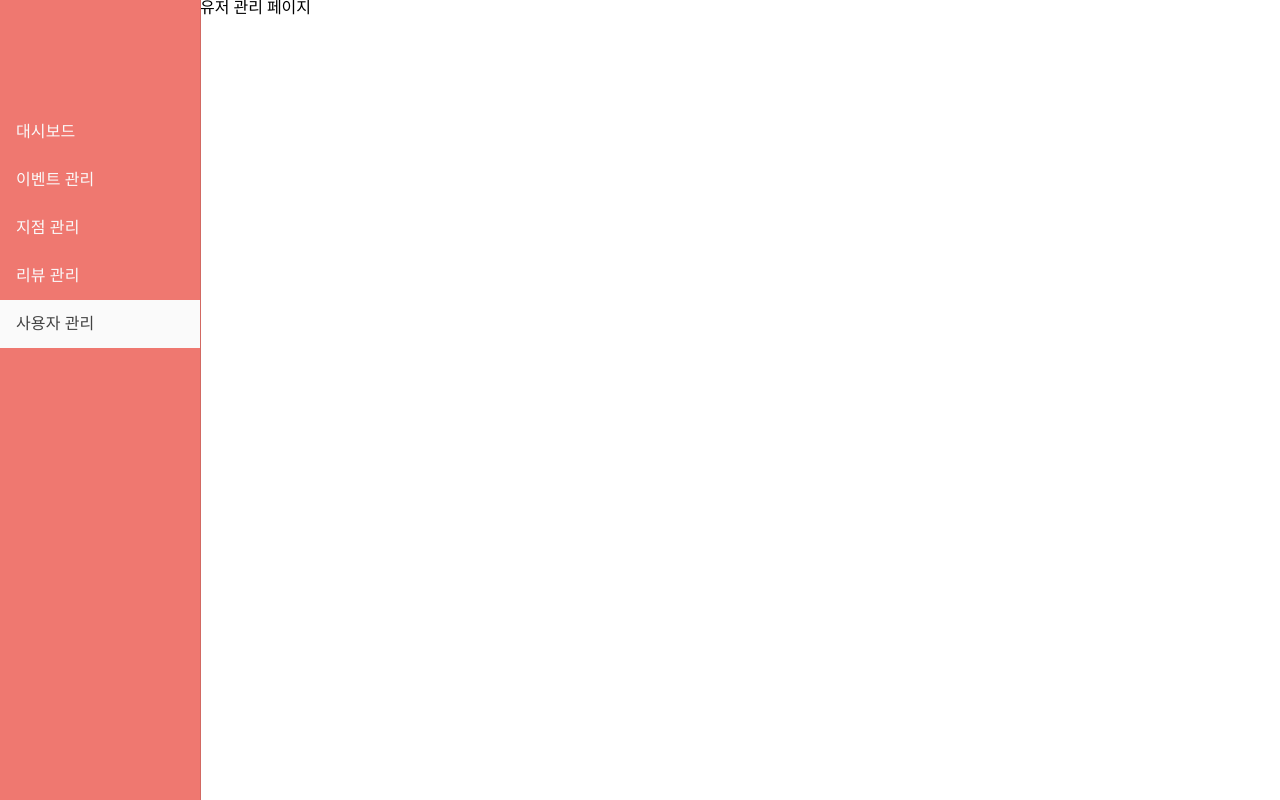
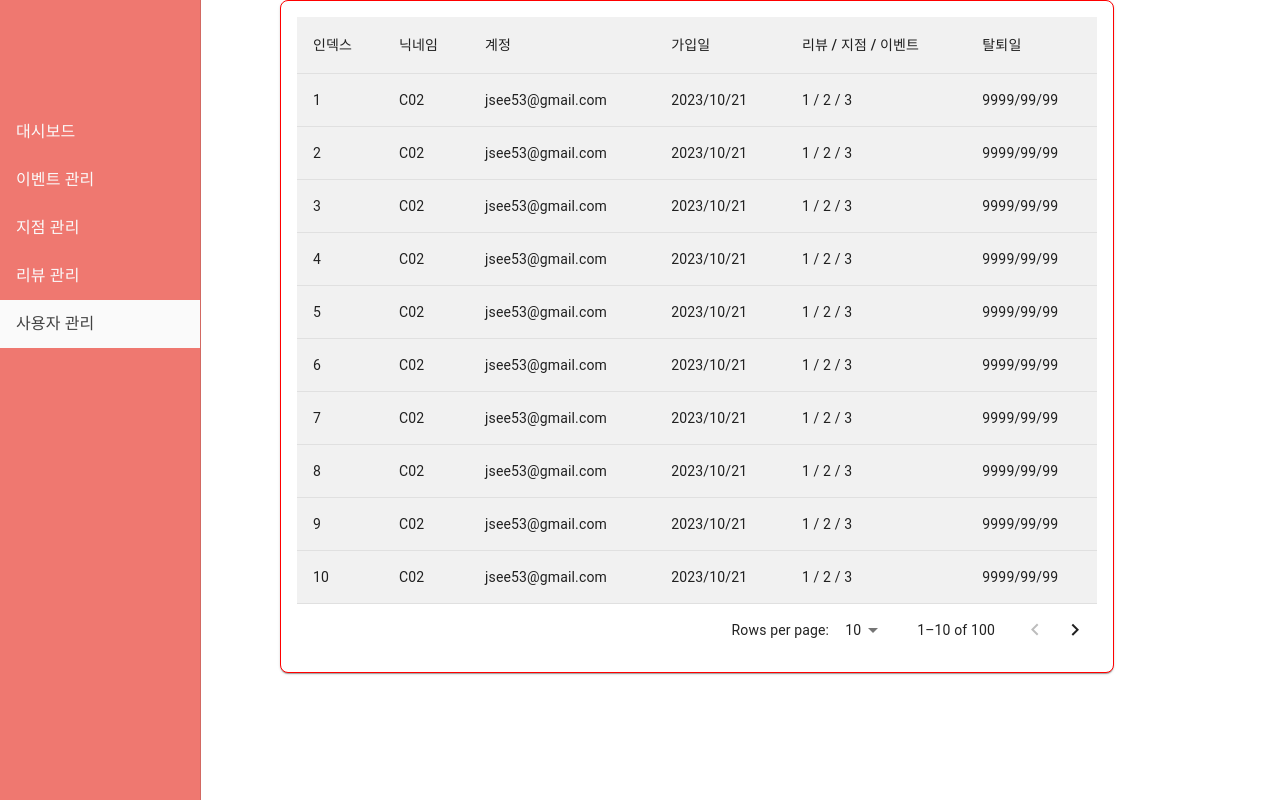
Before and after one commit to develop-pix/dump-in-admin-FE, a React (Vite) app: page /user in a window 1280 px wide. Built offline with nearby package versions, Linux system fonts and the light colour scheme; the HTML template or start-up script is replaced by a standard one.

Commit message:
머지 전 로컬 변경사항

```diff
--- a/src/components/manage-user/UserManageForm.tsx
+++ b/src/components/manage-user/UserManageForm.tsx
@@ -1,12 +1,24 @@
 import SideBar from "../reuse/sidebar/SideBar";
+import UserManageTable from "./UserManageTable";
 import Box from "@mui/material/Box";
 
 // 유저 관리 페이지
 export default function UserManageForm() {
+  // 임의의 100개의 사용자 데이터 배열 생성
+  const userData = Array.from({ length: 100 }, () => ({
+    nickname: "C02",
+    email: "jsee53@gmail.com",
+    join_date: "2023/10/21",
+    review: "1",
+    branch: "2",
+    event: "3",
+    withdrawal_date: "9999/99/99",
+  }));
+
   return (
     <Box sx={{ display: "flex" }}>
       <SideBar />
-      유저 관리 페이지
+      <UserManageTable data={userData} />
     </Box>
   );
 }
--- /dev/null
+++ b/src/components/manage-user/UserManageTable.tsx
@@ -0,0 +1,92 @@
+import Box from "@mui/material/Box";
+import Paper from "@mui/material/Paper";
+import Table from "@mui/material/Table";
+import TableHead from "@mui/material/TableHead";
+import TableBody from "@mui/material/TableBody";
+import TableRow from "@mui/material/TableRow";
+import TableCell from "@mui/material/TableCell";
+import TablePagination from "@mui/material/TablePagination"; // 페이지네이션 추가
+import { useState } from "react";
+
+import { UserManageTableType } from "../../interface/UserManage.interface";
+
+export default function UserManageTable({
+  data,
+}: {
+  data: UserManageTableType[];
+}) {
+  // 페이지네이션 상태
+  const [page, setPage] = useState(0);
+  const [rowsPerPage, setRowsPerPage] = useState(10); // 한 페이지에 보여줄 데이터 수
+
+  // 페이지 변경 시 호출
+  const handleChangePage = (event: unknown, newPage: number) => {
+    setPage(newPage);
+  };
+
+  // 한 페이지에 보여줄 데이터 수 변경 시 호출
+  const handleChangeRowsPerPage = (
+    event: React.ChangeEvent<HTMLInputElement>
+  ) => {
+    setRowsPerPage(parseInt(event.target.value, 10));
+    setPage(0); // 페이지네이션을 다시 0 페이지로 리셋
+  };
+
+  return (
+    <Box sx={{ marginTop: 0, marginLeft: 10 }}>
+      <Paper
+        sx={{
+          borderRadius: 2,
+          border: "1px solid red",
+          padding: 2,
+          width: 800,
+        }}
+      >
+        <Table sx={{ borderSpacing: 5 }}>
+          <TableHead>
+            <TableRow sx={{ backgroundColor: "#F1F1F1", color: "white" }}>
+              <TableCell>인덱스</TableCell>
+              <TableCell>닉네임</TableCell>
+              <TableCell>계정</TableCell>
+              <TableCell>가입일</TableCell>
+              <TableCell>리뷰 / 지점 / 이벤트</TableCell>
+              <TableCell>탈퇴일</TableCell>
+            </TableRow>
+          </TableHead>
+          <TableBody>
+            {data
+              .slice(page * rowsPerPage, page * rowsPerPage + rowsPerPage)
+              .map((user, index) => (
+                <TableRow
+                  key={index}
+                  sx={{
+                    backgroundColor: "#F1F1F1",
+                    color: "white",
+                    borderRadius: 10,
+                    marginBottom: 10,
+                  }}
+                >
+                  <TableCell>{index + 1 + page * rowsPerPage}</TableCell>
+                  <TableCell>{user.nickname}</TableCell>
+                  <TableCell>{user.email}</TableCell>
+                  <TableCell>{user.join_date}</TableCell>
+                  <TableCell>
+                    {user.review} / {user.branch} / {user.event}
+                  </TableCell>
+                  <TableCell>{user.withdrawal_date}</TableCell>
+                </TableRow>
+              ))}
+          </TableBody>
+        </Table>
+        <TablePagination
+          component="div"
+          count={data.length}
+          page={page}
+          onPageChange={handleChangePage}
+          rowsPerPage={rowsPerPage}
+          onRowsPerPageChange={handleChangeRowsPerPage}
+        />
+      </Paper>
+    </Box>
+  );
+}
--- a/src/styles/base/Variable.style.ts
+++ b/src/styles/base/Variable.style.ts
@@ -11,6 +11,7 @@ import { red, grey } from "@mui/material/colors";
 export const customColors = {
   color_invalid: red["A700"],
   main: "#ef7870",
+  sub_pink: "FFB6B2",
   black: grey[800],
   white: grey[50],
 };
```
Also changed, not shown: src/interface/UserManage.interface.ts (+9 -0 lines).
